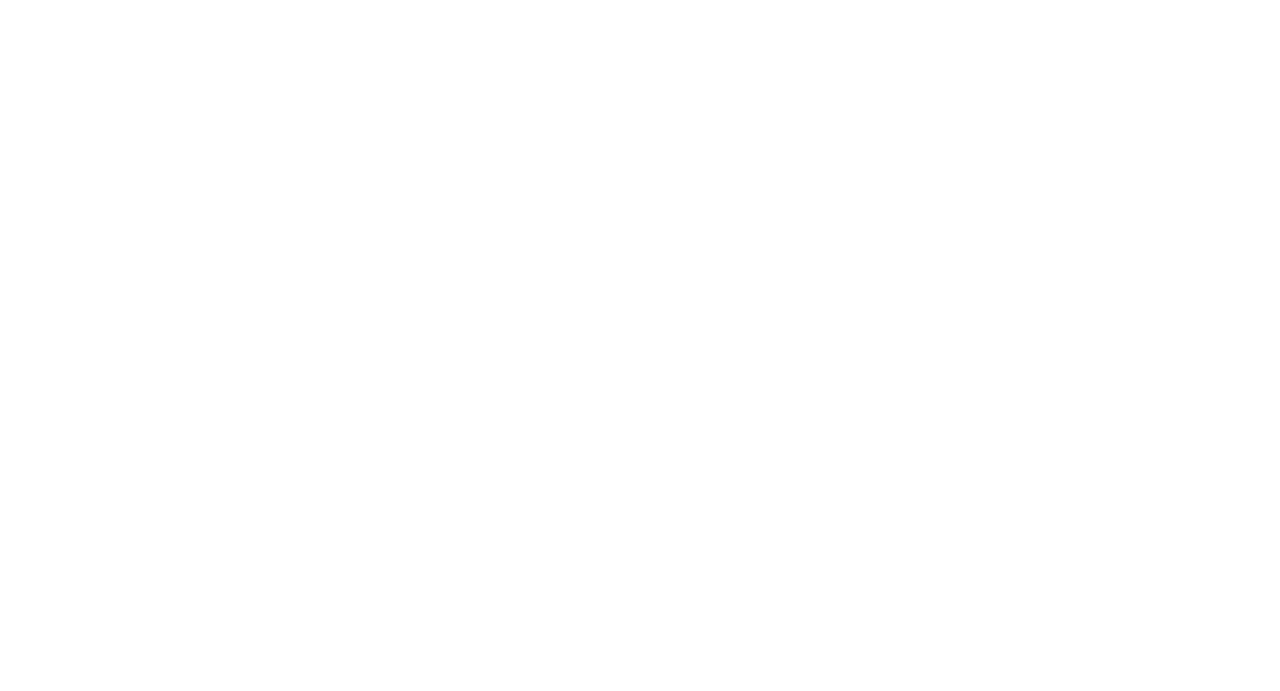
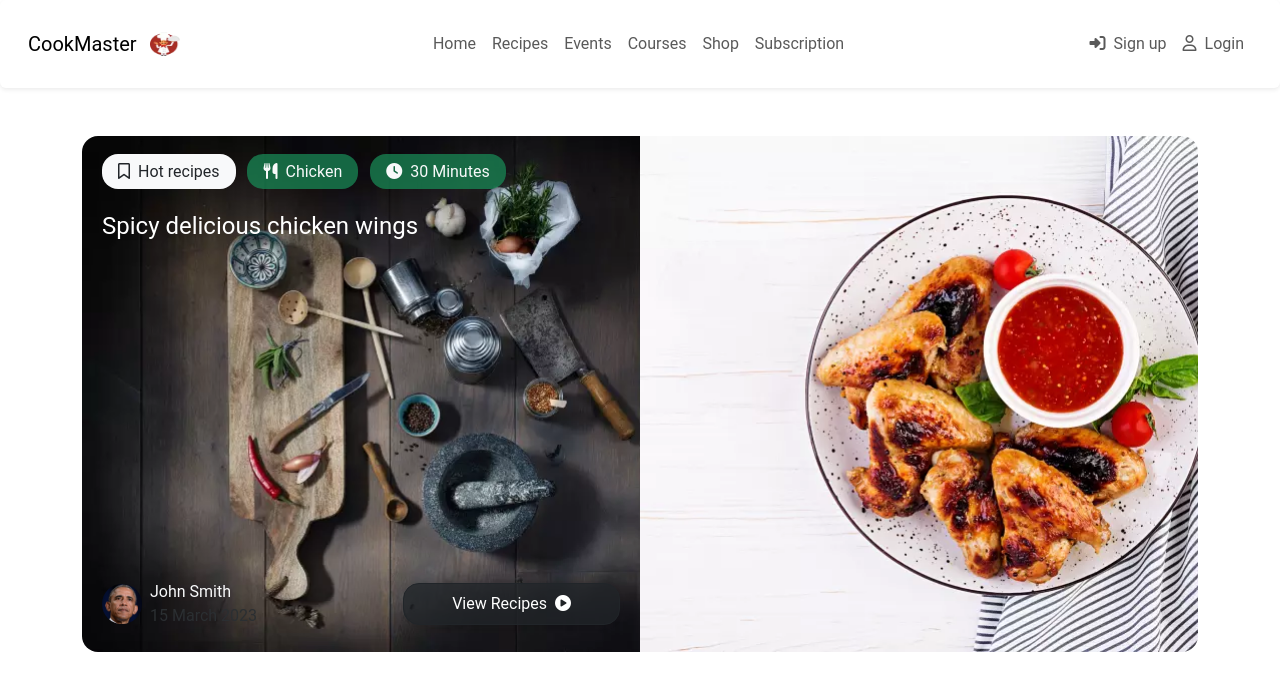
Before and after one commit to HIB-CookMaster/CookMaster, a PHP site: page / in a window 1280 px wide. Before the commit the part shown is empty. Shown: the top 691 px of the page. Run offline with PHP 8.4, Linux system fonts and the light colour scheme; some libraries are stand-ins or nearby versions.

Commit message:
Front - Navbar + Header

```diff
--- a/index.php
+++ b/index.php
@@ -1,7 +1,43 @@
 <?php require_once "./src/required_pages/header.php" ?>
+<?php require_once "./src/required_pages/navbar.php" ?>
 
 
+<div class="container ">
+    <div class="container-fluid">
+        <div class="row" style="height: 500px">
+            <div class="col-md-12 col-lg-6  bg-image-left bg-cover rounded-start-4">
 
+                <div class="d-flex align-items-start flex-column mb-3" style="height: 500px;">
+                    <div class="mb-auto p-2 mt-3 w-100">
+                        <span class="bg-light px-3 py-2 rounded-4"><i class="fa-regular fa-bookmark me-2"></i>Hot
+                            recipes</span>
+                        <span class="bg-success px-3 py-2 rounded-4 text-light ms-2 bg-opacity-75"><i
+                                class="fa-solid fa-utensils me-2"></i>Chicken</span>
+                        <span class="bg-success px-3 py-2 rounded-4 text-light ms-2 bg-opacity-75"><i
+                                class="fa-solid fa-clock me-2"></i>30 Minutes</span>
+                        <span class="d-block mt-4 text-white fs-4 rounded-3 shadow-md">Spicy delicious chicken wings</span>
+                    </div>
+                    <div class="d-flex flex-row w-100">
+                        <div class="p-2 d-flex align-items-center">
+                            <img style="height: 40px; width: 40px" src="./assets/images/home/banner-avatar.webp"
+                                class="rounded-circle" alt="...">
+                            <div class="ms-2">
+                                <span class="d-block text-light">John Smith</span>
+                                <span class="d-block text-secondary-emphasis">15 March 2023</span>
+                            </div>
+                        </div>
+                        <div class="p-2  d-flex align-items-center ms-auto text-light">
+                            <button type="button" class="btn btn-dark bg-dark px-5 py-2 bg-opacity-75 rounded-4 shadow-sm">View Recipes <i class="fa-solid fa-circle-play ms-1"></i></button>
+                        </div>
+                    </div>
+                </div>
+
+            </div>
+            <div class="col-md-6 bg-image-right bg-cover rounded-end-4">
+            </div>
+        </div>
+    </div>
+</div>
 
 
 <?php require_once "./src/required_pages/footer.php" ?>
--- a/src/required_pages/header.php
+++ b/src/required_pages/header.php
@@ -4,6 +4,8 @@
     <meta charset="UTF-8">
     <meta http-equiv="X-UA-Compatible" content="IE=edge">
     <meta name="viewport" content="width=device-width, initial-scale=1.0">
+    <link rel="stylesheet" href="/CookMaster/style/style.css">
+    <script src="https://kit.fontawesome.com/68b21beafa.js" crossorigin="anonymous"></script>
     <link href="https://cdn.jsdelivr.net/npm/bootstrap@5.3.0-alpha1/dist/css/bootstrap.min.css" rel="stylesheet" integrity="sha384-GLhlTQ8iRABdZLl6O3oVMWSktQOp6b7In1Zl3/Jr59b6EGGoI1aFkw7cmDA6j6gD" crossorigin="anonymous">
     <title>CookMaster</title>
 </head>
--- a/src/required_pages/navbar.php
+++ b/src/required_pages/navbar.php
@@ -0,0 +1,43 @@
+<div class="container-fluid shadow-sm p-3 mb-5 rounded">
+  <nav class="navbar navbar-expand-lg">
+    <div class="container-fluid">
+      <a class="navbar-brand" href="#">
+        CookMaster
+        <img src="/CookMaster/assets/images/logo.webp" alt="Logo" width="30" height="24" class="d-inline-block align-text-top ms-2">
+      </a>
+      <button class="navbar-toggler" type="button" data-bs-toggle="collapse" data-bs-target="#navbarNav" aria-controls="navbarNav" aria-expanded="false" aria-label="Toggle navigation">
+        <span class="navbar-toggler-icon"></span>
+      </button>
+      <div class="collapse navbar-collapse justify-content-center" id="navbarNav">
+        <ul class="navbar-nav mx-auto">
+          <li class="nav-item">
+            <a class="nav-link" href="#">Home</a>
+          </li>
+          <li class="nav-item">
+            <a class="nav-link" href="#">Recipes</a>
+          </li>
+          <li class="nav-item">
+            <a class="nav-link" href="#">Events</a>
+          </li>
+          <li class="nav-item">
+            <a class="nav-link" href="#">Courses</a>
+          </li>
+          <li class="nav-item">
+            <a class="nav-link" href="#">Shop</a>
+          </li>
+          <li class="nav-item">
+            <a class="nav-link" href="#">Subscription</a>
+          </li>
+        </ul>
+        <ul class="navbar-nav">
+          <li class="nav-item">
+            <a class="nav-link" href="#"><i class="fa-solid fa-right-to-bracket me-2"></i>Sign up</a>
+          </li>
+          <li class="nav-item">
+            <a class="nav-link" href="#"><i class="fa-regular fa-user me-2"></i>Login</a>
+          </li>
+        </ul>
+      </div>
+    </div>
+  </nav>
+</div>
--- a/style/style.css
+++ b/style/style.css
@@ -0,0 +1,44 @@
+body {
+    font-family: 'Roboto', sans-serif!important;
+}
+
+.website-name-font {
+    font-family: 'Lobster', sans-serif!important;
+}
+
+:root {
+    --grey-color: #666666;
+    --green-light-color: #357255;
+    --green-medium-color: #204E3F;
+    --blue-color: #567FCF;
+}
+
+.grey {
+    color: var(--grey-color);
+}
+
+.green-light {
+    color: var(--green-light-color);
+}
+
+.greed-medium {
+    color: var(--green-medium-color);
+}
+
+.blue {
+    color: var(--blue-color);
+}
+
+.bg-cover {
+    background-size:cover!important;
+    background-repeat: no-repeat!important;
+    background-position: center;
+}
+
+.bg-image-left {
+    background: url("../assets/images/home/featured-food-left.webp");
+}
+
+.bg-image-right {
+    background: url("../assets/images/home/featured-food-right.webp");
+}
```
Also changed, not shown: assets/images/home/banner-avatar.webp (added), assets/images/home/featured-food-left.webp (added), assets/images/home/featured-food-right.webp (added), assets/images/home/featured-plat.webp (added), assets/images/logo.webp (added).
